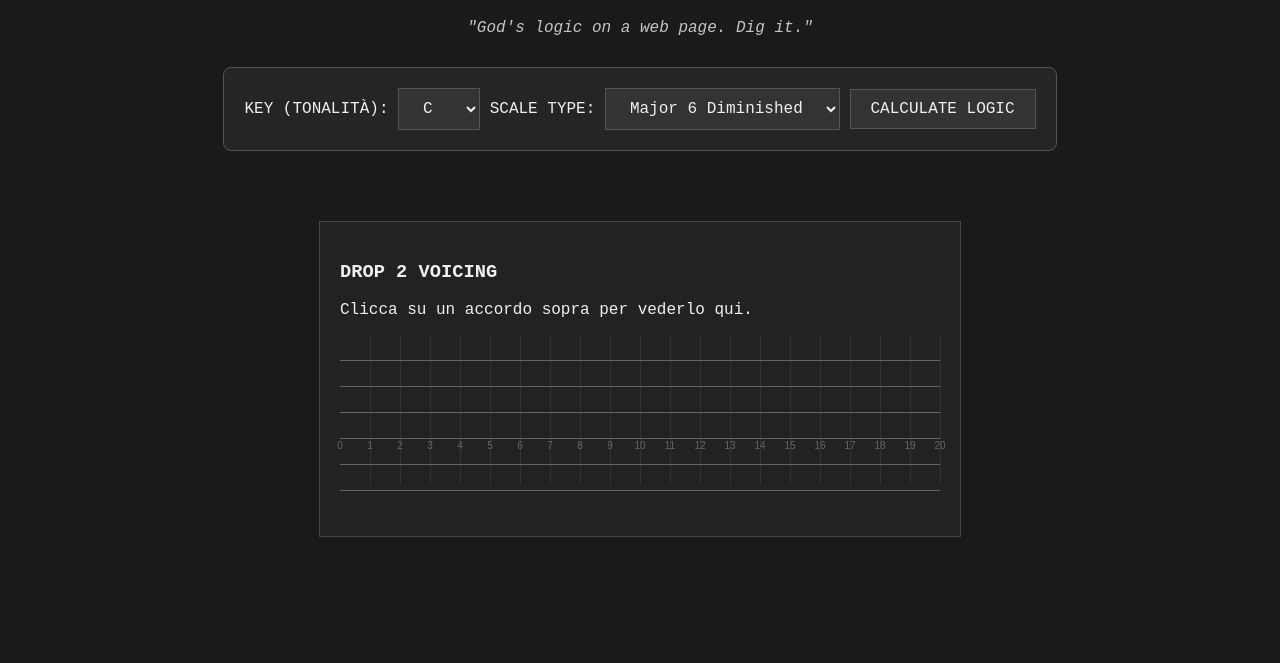
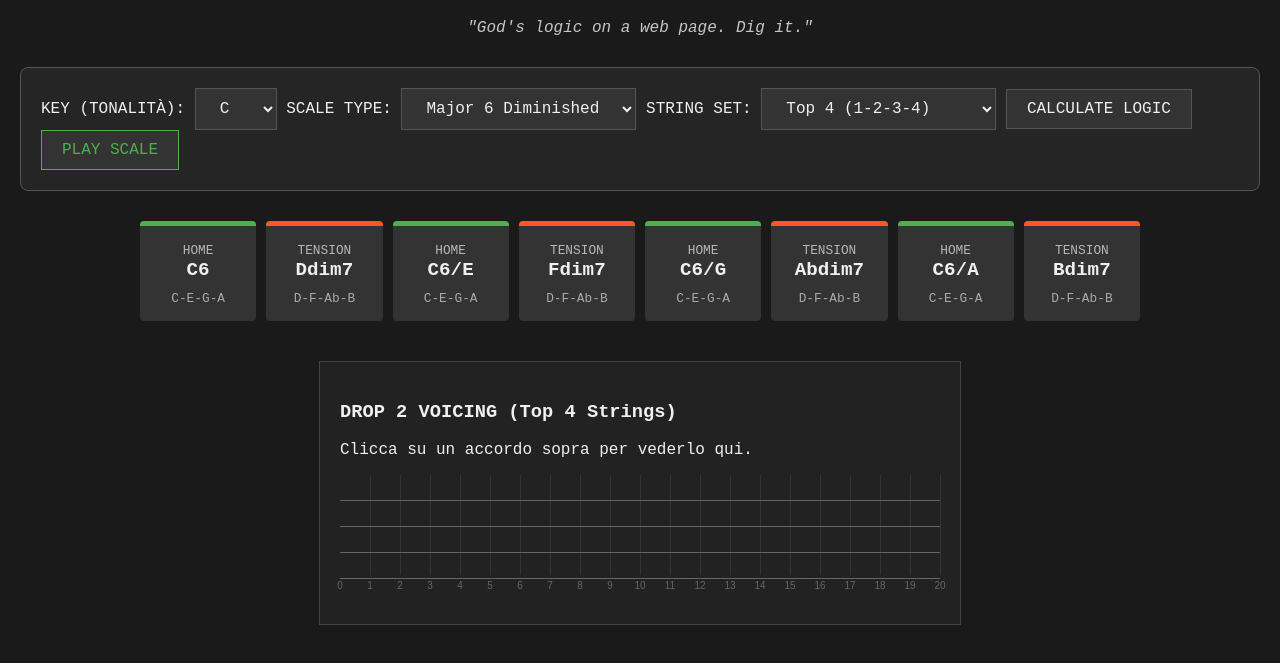
Before and after one commit to adolfodidio/GuitarTrainer, a plain HTML site: page BarryHarris.html in a window 1280 px wide. Shown: the part 83-746 px from the top of the page. Drawn offline with Linux system fonts and the light colour scheme.

Commit message:
risoluzione problemi

```diff
--- a/BarryHarris.html
+++ b/BarryHarris.html
@@ -119,7 +119,7 @@
         .fret-line {
             position: absolute;
             top: 0;
-            height: 150px; /* 6 corde * 25px */
+            height: 100px; /* 4 corde * 25px */
             width: 1px;
             background: #333;
             z-index: 0;
@@ -167,22 +167,28 @@
             <option value="minor6">Minor 6 Diminished</option>
         </select>
 
+        <label>STRING SET: </label>
+        <select id="stringSet">
+            <option value="top">Top 4 (1-2-3-4)</option>
+            <option value="middle">Middle 4 (2-3-4-5)</option>
+            <option value="bottom">Bottom 4 (3-4-5-6)</option>
+        </select>
+
         <button onclick="renderScale()">CALCULATE LOGIC</button>
+        <button onclick="playScale()" style="border-color: #4CAF50; color: #4CAF50;">PLAY SCALE</button>
     </div>
 
     <div id="scaleGrid" class="scale-container">
         </div>
 
     <div class="fretboard-display">
-        <h3>DROP 2 VOICING</h3>
+        <h3>DROP 2 VOICING (Top 4 Strings)</h3>
         <p id="tab-instruction">Clicca su un accordo sopra per vederlo qui.</p>
         <div id="tab-visualizer">
             <div class="tab-line" id="string-e"></div>
             <div class="tab-line" id="string-b"></div>
             <div class="tab-line" id="string-g"></div>
             <div class="tab-line" id="string-d"></div>
-            <div class="tab-line" id="string-a"></div>
-            <div class="tab-line" id="string-E"></div>
         </div>
     </div>
 
@@ -225,13 +231,6 @@
             ]
         };
 
-        // Configurazione Set Corde
-        const STRING_SETS = {
-            top:    { name: "Top 4 (1-2-3-4)",    strings: ['string-e', 'string-b', 'string-g', 'string-d'], offsets: [0, 0, 0, 0],    midiBase: [64, 59, 55, 50] },
-            middle: { name: "Middle 4 (2-3-4-5)", strings: ['string-b', 'string-g', 'string-d', 'string-a'], offsets: [5, 4, 5, 5],    midiBase: [59, 55, 50, 45] },
-            bottom: { name: "Bottom 4 (3-4-5-6)", strings: ['string-g', 'string-d', 'string-a', 'string-E'], offsets: [9, 9, 10, 10],  midiBase: [55, 50, 45, 40] }
-        };
-
         function getNoteName(midiIndex, useSharps) {
             const normalized = (midiIndex % 12 + 12) % 12;
             return useSharps ? NOTES_SHARP[normalized] : NOTES_FLAT[normalized];
@@ -240,9 +239,6 @@
         function generateChords(rootName, scaleType) {
             let rootIndex = NOTES_FLAT.indexOf(rootName);
             if (rootIndex === -1) rootIndex = NOTES_SHARP.indexOf(rootName);
-
-            const setKey = document.getElementById('stringSet').value;
-            const currentSet = STRING_SETS[setKey];
 
             // Euristica per diesis/bemolli
             const useSharps = ['G', 'D', 'A', 'E', 'B', 'F#', 'C#'].includes(rootName);
@@ -270,16 +266,13 @@
                     return getNoteName(rootIndex + intervals[i], useSharps);
                 }).join('-');
 
-                // 4. Calcola Tablatura (Trasposizione + Set Offset)
-                // Applica offset del set (es. sposta da corde alte a basse)
-                const shapeWithSetOffset = shape.tab.map((f, i) => f + currentSet.offsets[i]);
-
+                // 4. Calcola Tablatura (Trasposizione)
                 let shift = rootIndex; // C=0
                 // Se l'accordo va troppo in alto (> tasto 19), abbassa di un'ottava
-                const maxFret = Math.max(...shapeWithSetOffset);
+                const maxFret = Math.max(...shape.tab);
                 if (maxFret + shift > 19) shift -= 12;
 
-                const tab = shapeWithSetOffset.map(f => f + shift);
+                const tab = shape.tab.map(f => f + shift);
 
                 return { name, type: shape.type, notes: notesList, tab };
             });
@@ -295,11 +288,9 @@
                 audioCtx.resume();
             }
 
-            const setKey = document.getElementById('stringSet').value;
-            const currentSet = STRING_SETS[setKey];
-
-            // MIDI base dipende dal set
-            const baseMidi = currentSet.midiBase;
+            // Ordine corde nell'array tab: [E cantino, B, G, D]
+            // MIDI base: E4=64, B3=59, G3=55, D3=50
+            const baseMidi = [64, 59, 55, 50];
             const now = audioCtx.currentTime;
 
             chord.tab.forEach((fret, index) => {
@@ -323,6 +314,39 @@
                 osc.start(now);
                 osc.stop(now + 2.0);
             });
+        }
+
+        async function playScale() {
+            // Rigenera la scala per assicurarsi che UI e Audio siano sincronizzati
+            renderScale();
+
+            const key = document.getElementById('keySelect').value;
+            const type = document.getElementById('scaleType').value;
+            const chords = generateChords(key, type);
+            const cards = document.querySelectorAll('.chord-card');
+
+            for (let i = 0; i < chords.length; i++) {
+                const chord = chords[i];
+                const card = cards[i];
+
+                // Feedback Visivo: evidenzia la card corrente
+                if (card) {
+                    card.style.transform = "translateY(-10px)";
+                    card.style.borderColor = "#fff";
+                }
+
+                showTab(chord);
+                playChord(chord);
+
+                // Attendi prima del prossimo accordo (800ms)
+                await new Promise(r => setTimeout(r, 800));
+
+                // Rimuovi evidenziazione
+                if (card) {
+                    card.style.transform = "";
+                    card.style.borderColor = "";
+                }
+            }
         }
 
         function renderScale() {
@@ -380,20 +404,21 @@
         }
 
         function showTab(chord) {
-            const setKey = document.getElementById('stringSet').value;
-            const currentSet = STRING_SETS[setKey];
+            document.getElementById('tab-instruction').innerText = `Visualizzando: ${chord.name} (Drop 2 - Corde 1,2,3,4)`;
 
-            document.getElementById('tab-instruction').innerText = `Visualizzando: ${chord.name} (${currentSet.name})`;
+            // Tab array order: E(1), B(2), G(3), D(4)
+            // Nel JS sopra ho messo l'ordine [E, B, G, D]
 
-            // Pulisci tutte le corde (anche quelle non usate)
-            const allStrings = ['string-e', 'string-b', 'string-g', 'string-d', 'string-a', 'string-E'];
-            allStrings.forEach(id => document.getElementById(id).innerHTML = '');
+            const strings = ['string-e', 'string-b', 'string-g', 'string-d'];
+
+            // Pulisci vecchie note
+            strings.forEach(id => {
+                document.getElementById(id).innerHTML = '';
+            });
 
             // Disegna nuove note
-            const activeStrings = currentSet.strings;
-
             chord.tab.forEach((fret, index) => {
-                const stringDiv = document.getElementById(activeStrings[index]);
+                const stringDiv = document.getElementById(strings[index]);
                 const noteDiv = document.createElement('div');
                 noteDiv.className = 'tab-note';
                 noteDiv.innerText = fret;
```
